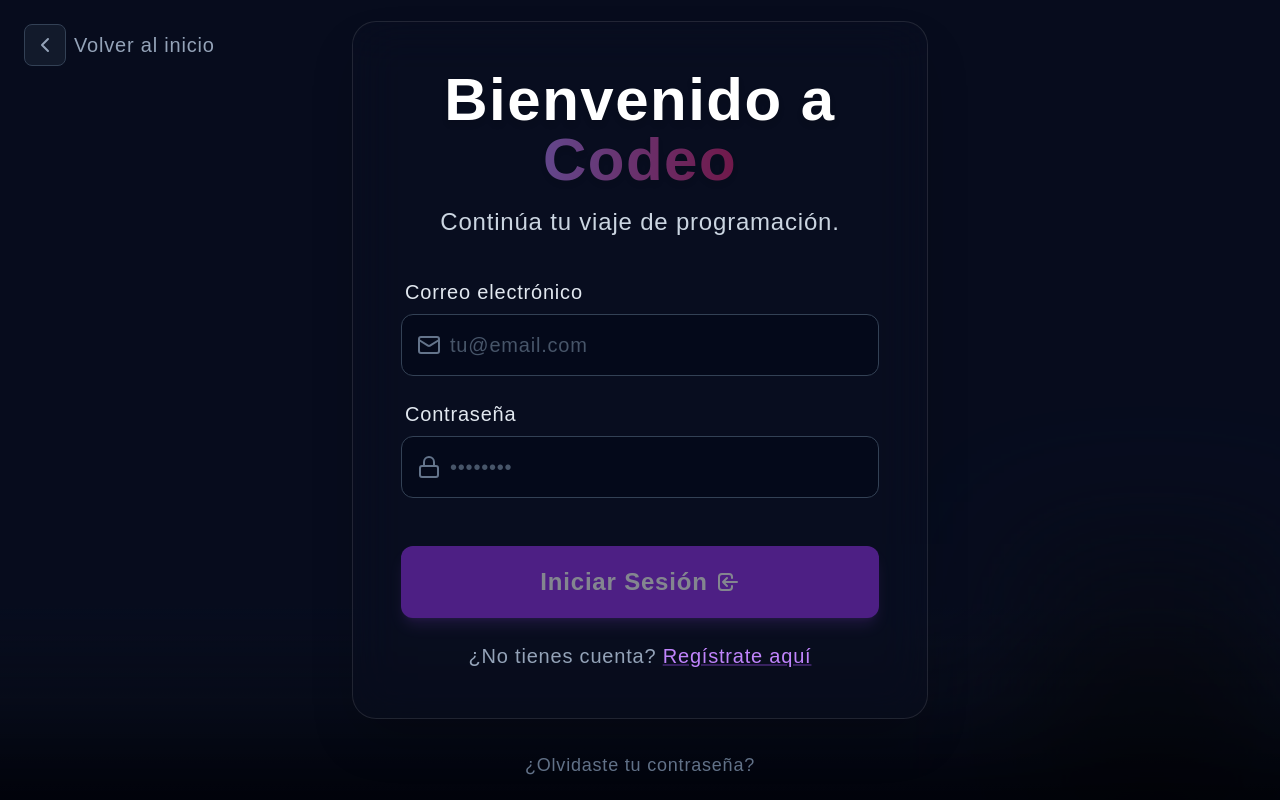
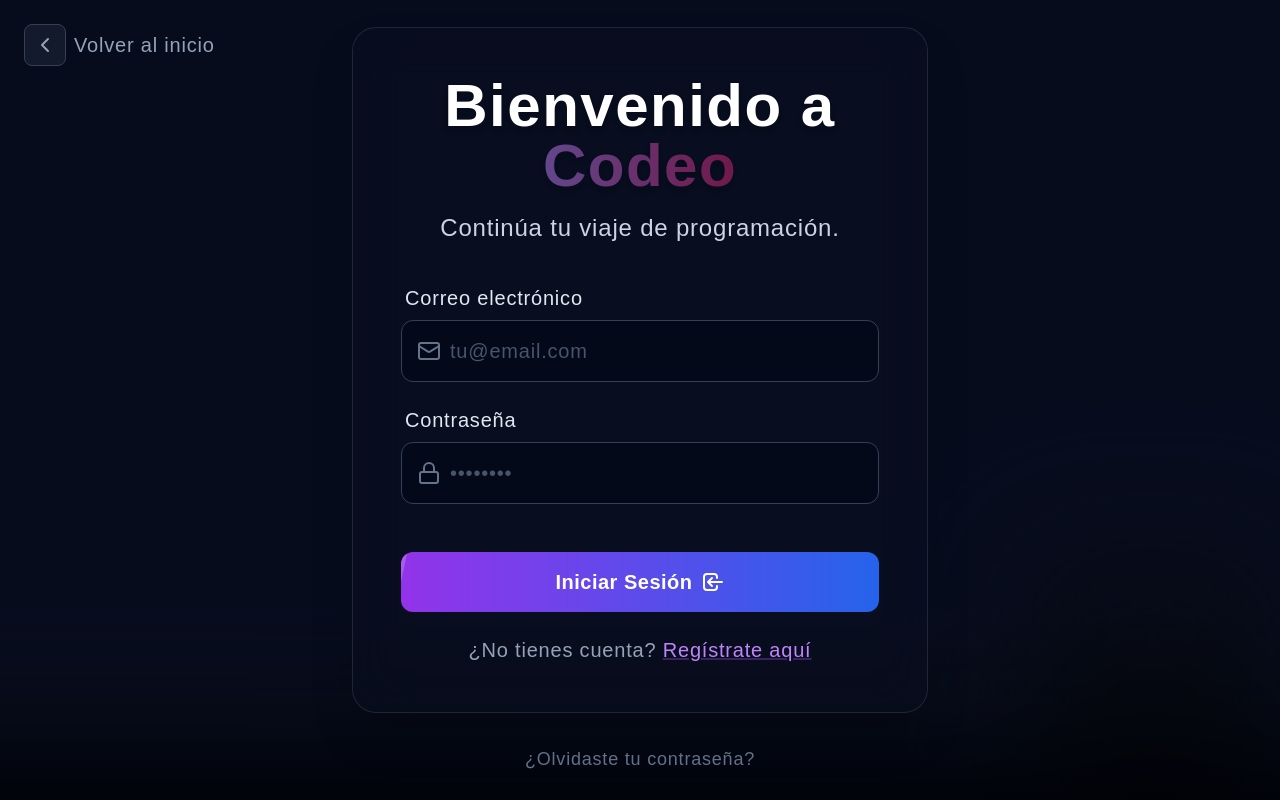
Before and after one commit to miguelgrau1211/Codeo, an Angular app in the folder Front/: page /login in a window 1280 px wide. Built offline with nearby package versions, Linux system fonts and the light colour scheme; a web font is replaced by a local one.

Commit message:
Botones login y registro actualizados

```diff
--- a/Front/src/app/login/login.html
+++ b/Front/src/app/login/login.html
@@ -82,8 +82,12 @@
                 </div>
 
                 <div class="pt-6">
-                    <button type="submit" [disabled]="loginForm.invalid"
-                        class="w-full bg-purple-600 hover:bg-purple-700 text-white font-bold text-2xl py-5 rounded-xl transition-all transform hover:scale-[1.02] active:scale-[0.98] shadow-lg shadow-purple-500/25 flex items-center justify-center gap-2 group disabled:opacity-50 disabled:cursor-not-allowed">
+                    <button type="submit"
+                        class="w-full group relative px-8 py-4 bg-gradient-to-r from-purple-600 to-blue-600 text-white rounded-xl font-bold text-xl tracking-wide hover:shadow-lg hover:shadow-purple-500/40 transition-all duration-300 transform hover:-translate-y-1 text-center overflow-hidden">
+                        <div
+                            class="absolute inset-0 bg-white/20 group-hover:translate-x-full transition-transform duration-700 ease-out -skew-x-12 origin-left -translate-x-full">
+                        </div>
+                        <span class="relative z-10 flex items-center justify-center gap-2">
                             <span>Iniciar Sesión</span>
                             <svg class="w-6 h-6 group-hover:translate-x-1 transition-transform" fill="none"
                                 stroke="currentColor" viewBox="0 0 24 24">
@@ -91,6 +95,7 @@
                                     d="M11 16l-4-4m0 0l4-4m-4 4h14m-5 4v1a3 3 0 01-3 3H6a3 3 0 01-3-3V7a3 3 0 013-3h7a3 3 0 013 3v1">
                                 </path>
                             </svg>
+                        </span>
                     </button>
                 </div>
 
--- a/Front/src/app/registro/registro.html
+++ b/Front/src/app/registro/registro.html
@@ -125,13 +125,18 @@
 
                 <div class="pt-6">
                     <button type="submit"
-                        class="w-full bg-purple-600 hover:bg-purple-700 text-white font-bold text-2xl py-5 rounded-xl transition-all transform hover:scale-[1.02] active:scale-[0.98] shadow-lg shadow-purple-500/25 flex items-center justify-center gap-2 group">
+                        class="w-full group relative px-8 py-4 bg-gradient-to-r from-purple-600 to-blue-600 text-white rounded-xl font-bold text-xl tracking-wide hover:shadow-lg hover:shadow-purple-500/40 transition-all duration-300 transform hover:-translate-y-1 text-center overflow-hidden">
+                        <div
+                            class="absolute inset-0 bg-white/20 group-hover:translate-x-full transition-transform duration-700 ease-out -skew-x-12 origin-left -translate-x-full">
+                        </div>
+                        <span class="relative z-10 flex items-center justify-center gap-2">
                             <span>Crear Cuenta</span>
                             <svg class="w-6 h-6 group-hover:translate-x-1 transition-transform" fill="none"
                                 stroke="currentColor" viewBox="0 0 24 24">
                                 <path stroke-linecap="round" stroke-linejoin="round" stroke-width="2"
                                     d="M13 7l5 5m0 0l-5 5m5-5H6"></path>
                             </svg>
+                        </span>
                     </button>
                 </div>
 
```
Lines whose indentation alone changed are shown as unchanged.
